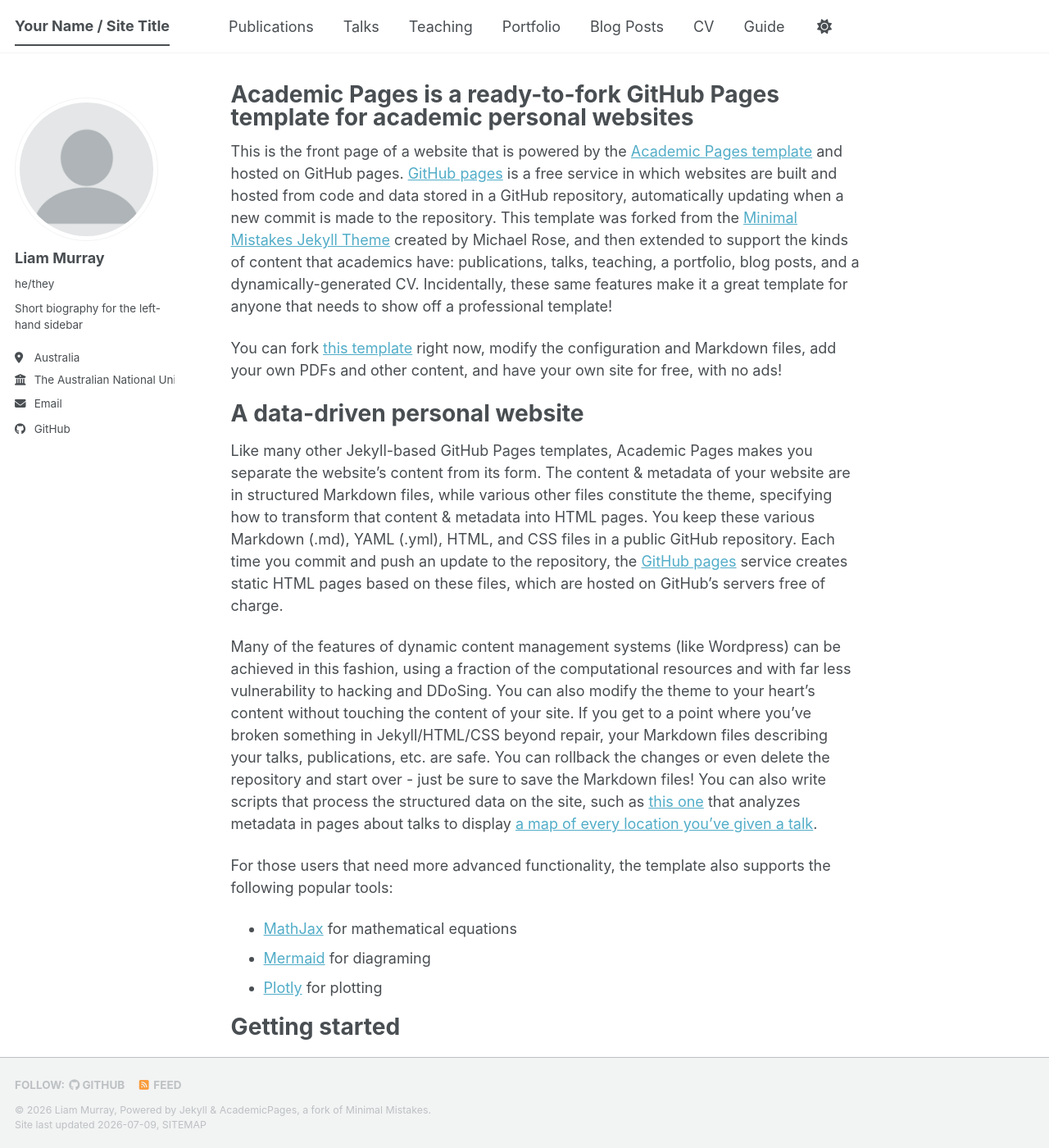
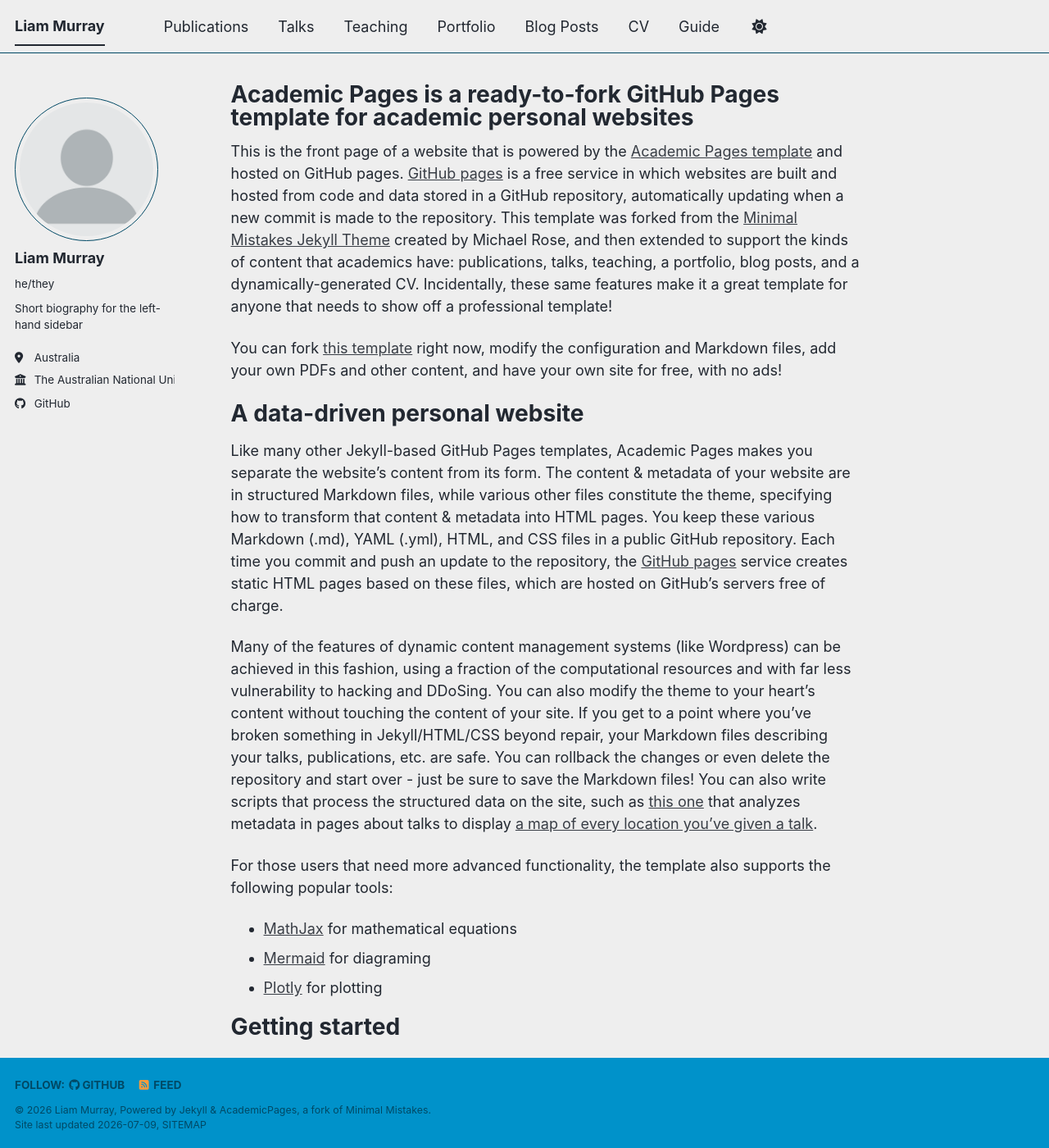
Before and after one commit to liam-murray103/liam-murray103.github.io, a Jekyll site: the page built from _pages/about.md, in a window 1280 px wide and 1400 px high. Shown: the whole window at 82% size. Built offline with Jekyll 4.4.1, drawn with Linux system fonts in a browser that asks for light colours; a style sheet for code colours, icons or effects is not loaded.

Commit message:
Update _config.yml

```diff
--- a/_config.yml
+++ b/_config.yml
@@ -8,8 +8,8 @@
 
 # Basic Site Settings
 locale                   : "en-US"
-site_theme               : "default" # The available themes options are "default", "air", "sunrise", "mint", "dirt" and "contrast"
-title                    : "Your Name / Site Title"
+site_theme               : "air" # The available themes options are "default", "air", "sunrise", "mint", "dirt" and "contrast"
+title                    : "Liam Murray"
 title_separator          : "-"
 name                     : &name "Liam Murray"
 description              : &description "Liam Murray academic portfolio"   # Update this with a general description of your site, this is the default if not overridden by a page
@@ -30,7 +30,7 @@ author:
   location         : "Australia"
   employer         : "The Australian National University"
   uri              : # URL
-  email            : "u7661097 [at] [instutituion] [dot] edu [dot] au"
+  email            : # email
 
   # Academic websites
   academia         : # URL
```
